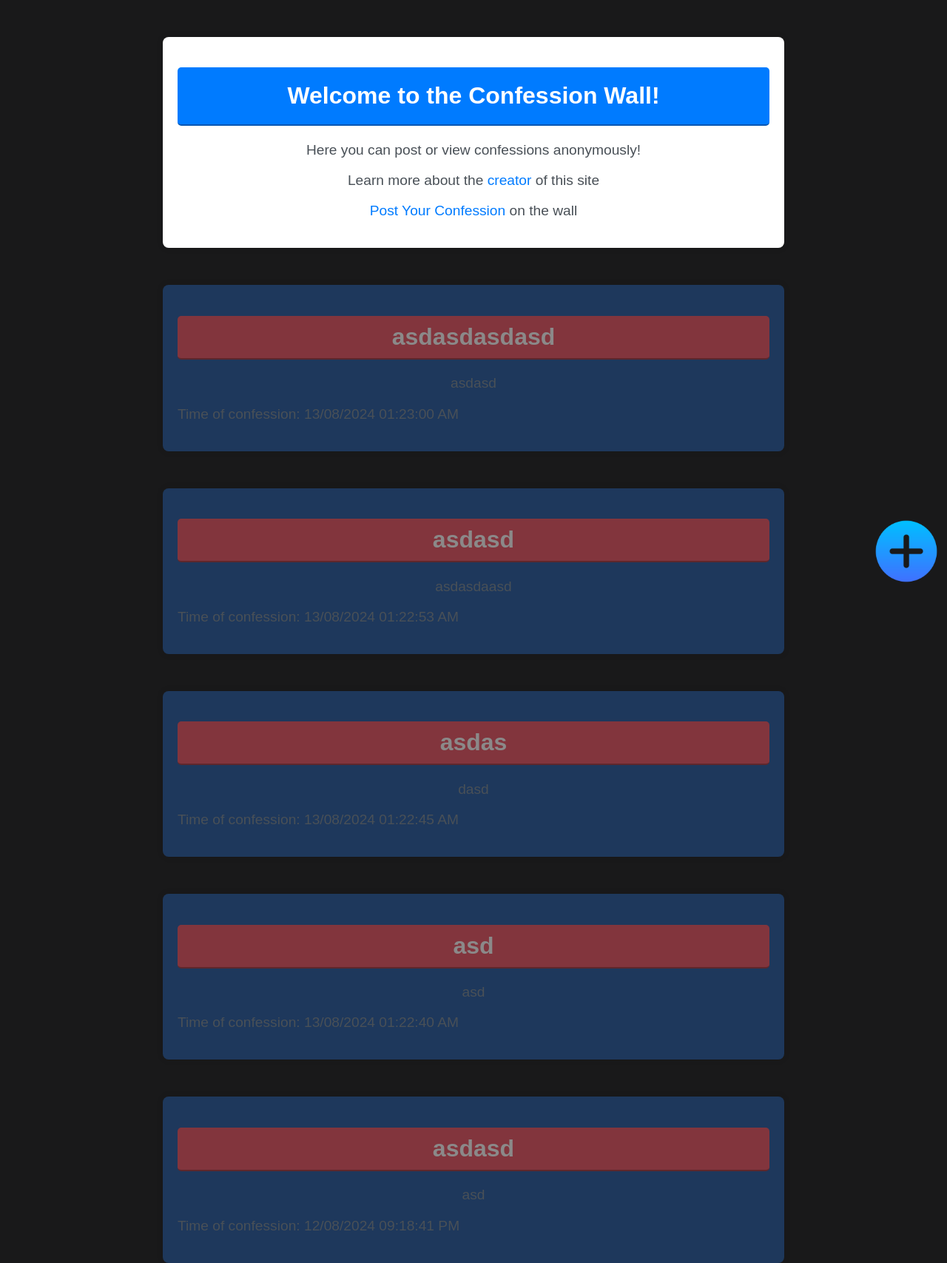
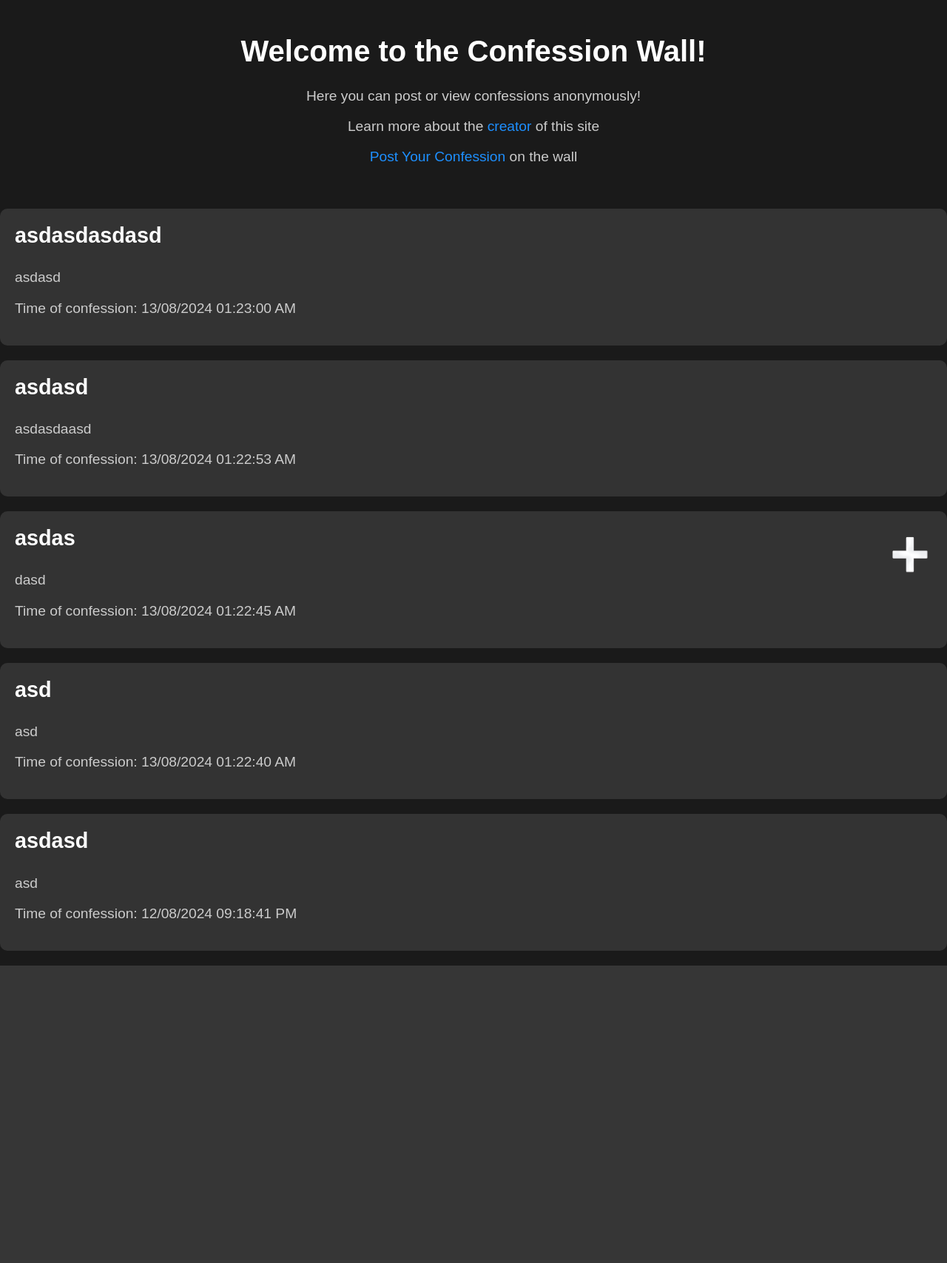
Before and after one commit to IdanHajbeko/Confession-Wall, a Flask app: page / in a window 1280 px wide. Shown: the whole page at 74% size. After the commit the page ends 1305 px from the top, so only its background shows below. Run offline with Flask 3, Linux system fonts and the light colour scheme; data comes from the database, SQL or seed files in the repository.

Commit message:
Add files via upload

```diff
--- a/static/styles.css
+++ b/static/styles.css
@@ -1,137 +1,117 @@
 body {
-    font-family: Arial, sans-serif;
-    background-color: #19191a;
     margin: 0;
-    padding: 0;
-    color: #212529;
+    font-family: 'Arial', sans-serif;
+    background-color: #1a1a1a;
+    color: #f5f5f5;
+}
+
+.container {
+    text-align: center;
+    padding: 20px;
+    max-width: 800px;
+    margin: auto;
 }
 
 h1 {
+    font-size: 2.5em;
     color: #ffffff;
-    text-align: center;
-    padding: 20px;
-    background-color: #007bff;
-    border-bottom: 2px solid #0056b3;
-    border-radius: 5px;
 }
 
 p {
-    text-align: center;
     font-size: 1.2em;
-    color: #495057;
+    color: #cccccc;
 }
 
-.container {
-    max-width: 800px;
-    margin: 0 auto;
-    padding: 20px;
-    background-color: #ffffff;
-    box-shadow: 0 0 10px rgba(0, 0, 0, 0.1);
-    border-radius: 8px;
-    margin-top: 50px;
+a {
+    color: #1e90ff;
+    text-decoration: none;
+    transition: color 0.3s ease;
+}
+
+a:hover {
+    color: #00bfff;
+}
+
+label {
+    display: block;
+    margin: 15px 0 5px 0;
+    font-size: 1.2em;
+    color: #f5f5f5;
+}
+
+input[type="text"],
+input[type="password"] {
+    width: 90%;
+    padding: 10px;
+    margin: 10px 0;
+    border-radius: 5px;
+    border: 1px solid #555555;
+    background-color: #333333;
+    color: #f5f5f5;
+    font-size: 1.1em;
+}
+
+input[type="text"]::placeholder,
+input[type="password"]::placeholder {
+    color: #888888;
+}
+
+button {
+    background-color: #9e2a34;
+    color: #ffffff;
+    border: none;
+    padding: 10px 20px;
+    border-radius: 5px;
+    font-size: 1.2em;
+    cursor: pointer;
+    transition: background-color 0.3s ease, transform 0.3s ease;
+}
+
+button:hover {
+    background-color: #b2323e;
+    transform: translateY(-2px);
+}
+
+#corner_image {
+    position: fixed;
+    bottom: 20px;
+    right: 20px;
+    width: 60px;
+    height: 60px;
+    transition: transform 0.3s ease;
+}
+
+#corner_image:hover {
+    transform: rotate(180deg) scale(1.1);
+}
+
+#result {
+    margin-top: 20px;
+    color: #e74c3c;
+    font-size: 1.1em;
 }
 
 .confession_container {
-    max-width: 800px;
-    margin: 0 auto;
+    background-color: #333333;
+    border-radius: 10px;
     padding: 20px;
-    background-color: #1E385C;
-    box-shadow: 0 0 10px rgba(0, 0, 0, 0.1);
-    border-radius: 8px;
-    margin-top: 50px;
-    overflow: hidden;
-    word-wrap: break-word;
-    transition: transform 0.3s ease-in-out;
+    margin: 20px 0;
+    transition: transform 0.3s ease, box-shadow 0.3s ease;
 }
 
 .confession_container_hover:hover {
-    transform: scale(1.05);
+    transform: translateY(-5px);
+    box-shadow: 0px 4px 15px rgba(0, 0, 0, 0.3);
 }
 
 .confession_h1 {
-    color: #8b8989;
-    text-align: center;
-    padding: 10px;
-    background-color: #82353D;
-    border-bottom: 2px solid #5e272c;
-    border-radius: 5px;
-}
-
-.confession_p {
-    text-align: left;
-    font-size: 1.2em;
-    color: #495057;
+    color: #ffffff;
+    font-size: 1.8em;
+    margin: 0;
+    padding-bottom: 10px;
 }
 
 .confession_a {
     text-decoration: none;
     color: inherit;
-    cursor: default;
 }
-
-.confession_a:hover{
-    text-decoration: none;
-}
-
-
-a {
-    color: #007bff;
-    text-decoration: none;
-}
-
-
-a:hover {
-    text-decoration: underline;
-}
-
-
-input  {
-    padding: 10px;
-    border: 2px solid #3498db;
-    border-radius: 5px;
-    outline: none;
-    font-size: 16px;
-    width: 300px;
-    transition: border-color 0.3s, box-shadow 0.3s;
-    margin: 5px;
-}
-
-input:focus {
-    border-color: #2980b9;
-    box-shadow: 0 0 5px rgba(0, 123, 255, 0.5);
-}
-
-
-button {
-    background-color: #3498db;
-    color: white;
-    border: none;
-    border-radius: 5px;
-    padding: 12px 24px;
-    font-size: 16px;
-    cursor: pointer;
-    transition: background-color 0.3s, transform 0.3s;
-
-}
-
-button:hover {
-    background-color: #2980b9;
-}
-
-button:active {
-    transform: scale(0.98);
-}
-
-#corner_image {
-    position: fixed;
-    bottom: 10px;
-    right: 10px;
-    width: 90px;
-    height: auto;
-    z-index: 1000;
-    transition: transform 0.3s ease-in-out;
-}
-
-#corner_image:hover {
-    transform: rotate(360deg) scale(1.1);
-}
```
Also changed, not shown: static/plus.png.
